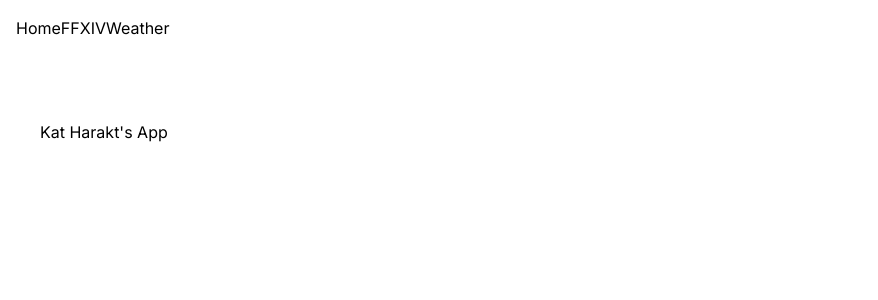
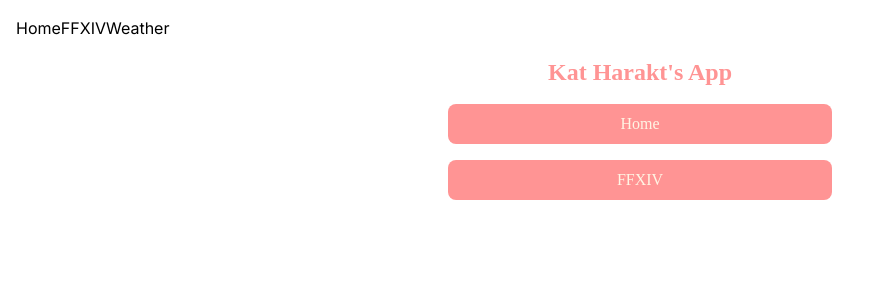
Before and after one commit to clatot/haraktapp, a Next.js app: page / in a window 1280 px wide. Shown: the top 300 px of the page, without its empty margins (0-878 px from the left). Built offline with nearby package versions, Linux system fonts and the light colour scheme.

Commit message:
Add Main Page

```diff
--- a/src/app/page.tsx
+++ b/src/app/page.tsx
@@ -2,8 +2,20 @@ import Link from "next/link";
 
 export default function Home() {
   return (
-    <main className="mt-16 m-auto max-w-[1200px]">
-      <h1>Kat Harakt's App</h1>
-    </main>
+    <div className="flex flex-col items-center gap-4 font-press text-[#FFF5E4]">
+      <h1 className="text-[#FF9494] text-2xl font-black">Kat Harakt's App</h1>
+      <Link
+        href="/"
+        className="bg-[#FF9494] text-center min-w-96 p-2 rounded-lg"
+      >
+        Home
+      </Link>
+      <Link
+        href="/ff"
+        className="bg-[#FF9494] text-center min-w-96 p-2 rounded-lg"
+      >
+        FFXIV
+      </Link>
+    </div>
   );
 }
```
